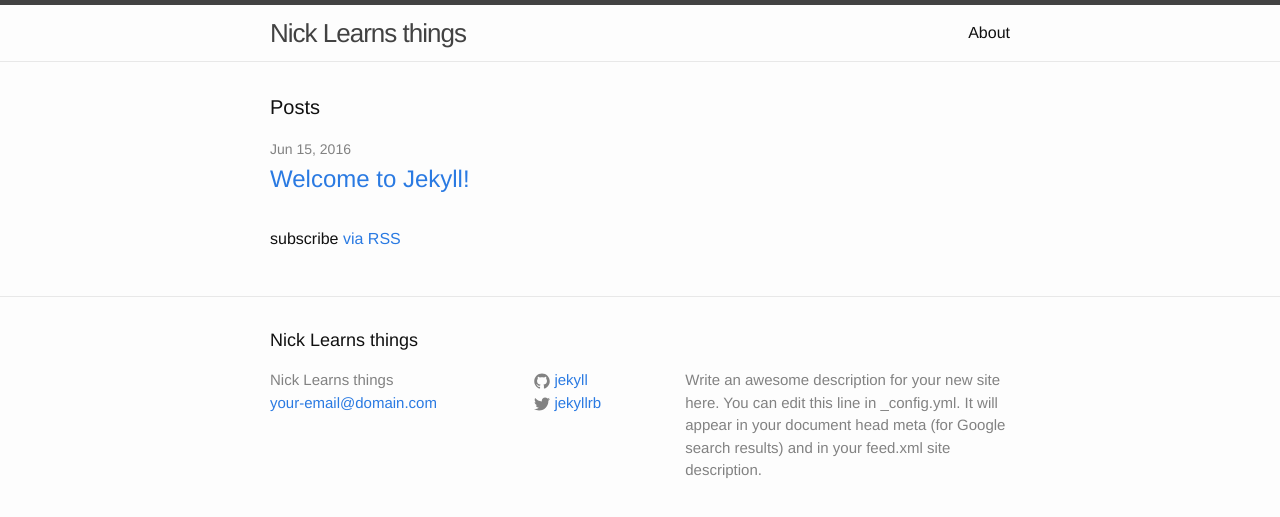
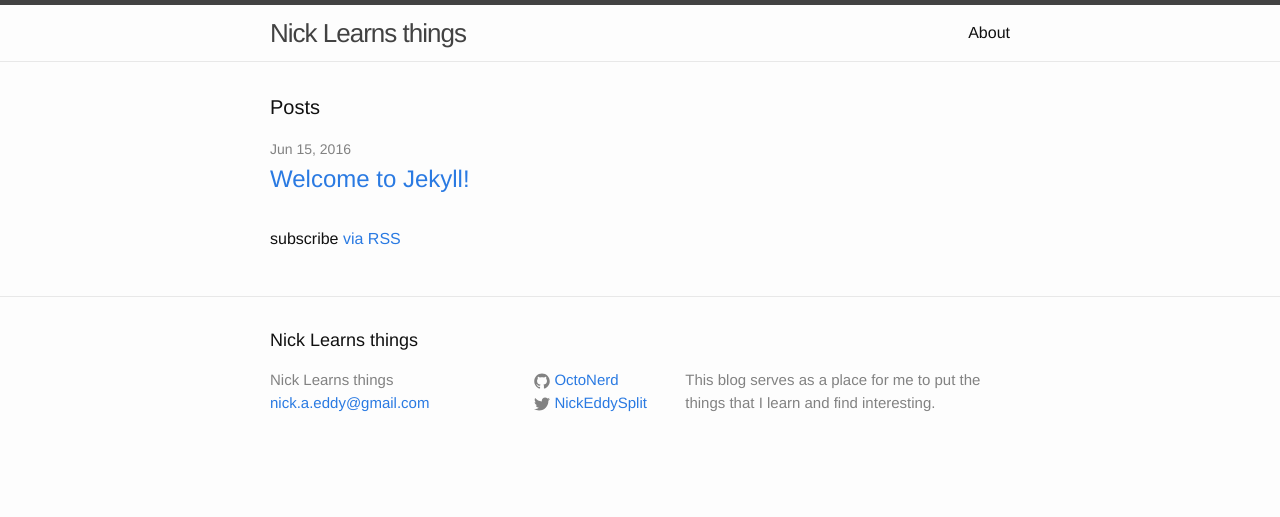
Before and after one commit to OctoNerd/OctoNerd.github.io, a Jekyll site: the page built from index.html, in a window 1280 px wide. Shown: the top 517 px of the page. Built offline with Jekyll 4.4.1, drawn with Linux system fonts in a browser that asks for light colours.

Commit message:
Updated config data

```diff
--- a/_config.yml
+++ b/_config.yml
@@ -7,15 +7,14 @@
 
 # Site settings
 title: Nick Learns things
-email: your-email@domain.com
+email: nick.a.eddy@gmail.com
 description: > # this means to ignore newlines until "baseurl:"
-  Write an awesome description for your new site here. You can edit this
-  line in _config.yml. It will appear in your document head meta (for
-  Google search results) and in your feed.xml site description.
+  This blog serves as a place for me to put the things that I learn
+  and find interesting.
 baseurl: "" # the subpath of your site, e.g. /blog
 url: "http://yourdomain.com" # the base hostname & protocol for your site
-twitter_username: jekyllrb
-github_username:  jekyll
+twitter_username: NickEddySplit
+github_username:  OctoNerd
 
 # Build settings
 markdown: kramdown
```
